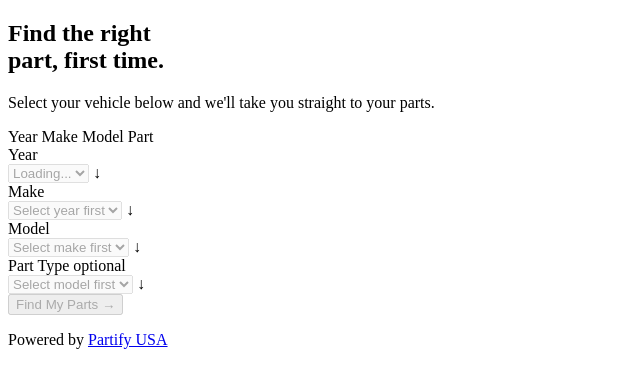
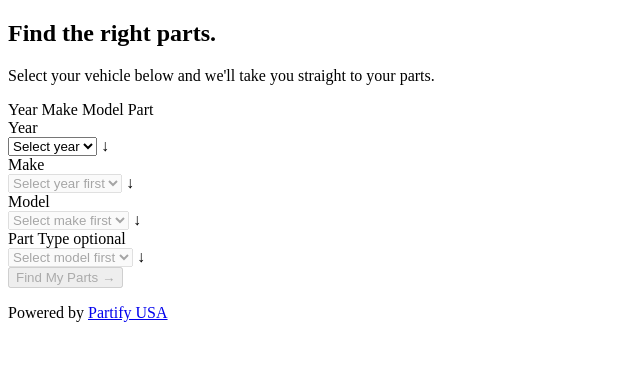
Before and after one commit to Sethdarling1s/PartifyAssessment, a Flask app: page / in a window 1280 px wide. Shown: the part 26-414 px from the top of the page, without its empty margins (0-640 px from the left). Run offline with Flask 3, Linux system fonts and the light colour scheme.

Commit message:
added javascript for year select

```diff
--- a/PartifyWebsite/flask_app/static/js/main.js
+++ b/PartifyWebsite/flask_app/static/js/main.js
@@ -0,0 +1,117 @@
+/**
+ * main.js — Partify Parts Finder
+ * Handles cascade dropdown logic and URL redirect.
+ */
+
+// ── DOM references ────────────────────────────────────────────────────────────
+
+const yearSelect      = document.getElementById("select-year");
+const makeSelect      = document.getElementById("select-make");
+const modelSelect     = document.getElementById("select-model");
+const typeSelect      = document.getElementById("select-type");
+const searchBtn       = document.getElementById("search-btn");
+const actionNote      = document.getElementById("action-note");
+
+// ── Helpers ───────────────────────────────────────────────────────────────────
+
+/**
+ * Populate a select element with an array of option values.
+ * Clears existing options first, then appends a placeholder followed by values.
+ *
+ * @param {HTMLSelectElement} selectEl   - The select element to populate
+ * @param {string[]}          options    - Array of option values to add
+ * @param {string}            placeholder - Placeholder text for the first option
+ */
+function populateSelect(selectEl, options, placeholder) {
+  selectEl.innerHTML = "";
+
+  const placeholderOption = document.createElement("option");
+  placeholderOption.value = "";
+  placeholderOption.textContent = placeholder;
+  placeholderOption.disabled = true;
+  placeholderOption.selected = true;
+  selectEl.appendChild(placeholderOption);
+
+  options.forEach(value => {
+    const option = document.createElement("option");
+    option.value = value;
+    option.textContent = value;
+    selectEl.appendChild(option);
+  });
+
+  selectEl.disabled = false;
+}
+
+/**
+ * Reset a select element back to a disabled state with a placeholder message.
+ *
+ * @param {HTMLSelectElement} selectEl   - The select element to reset
+ * @param {string}            placeholder - Placeholder text to show
+ */
+function resetSelect(selectEl, placeholder) {
+  selectEl.innerHTML = `<option value="" disabled selected>${placeholder}</option>`;
+  selectEl.disabled = true;
+}
+
+/**
+ * Show a status message below the search button.
+ *
+ * @param {string}  message  - Message to display
+ * @param {boolean} isError  - If true, applies error styling
+ */
+function setActionNote(message, isError = false) {
+  actionNote.textContent = message;
+  actionNote.className = isError ? "action-note error" : "action-note";
+}
+
+// ── API calls ─────────────────────────────────────────────────────────────────
+
+/**
+ * Generic fetch wrapper for API calls.
+ * Returns parsed JSON on success, or null on failure.
+ *
+ * @param {string} url - The API endpoint to fetch
+ * @returns {Promise<any|null>}
+ */
+async function fetchAPI(url) {
+  try {
+    const response = await fetch(url);
+    if (!response.ok) throw new Error(`API error: ${response.status}`);
+    return await response.json();
+  } catch (error) {
+    console.error(error);
+    setActionNote("Something went wrong loading options. Please refresh.", true);
+    return null;
+  }
+}
+
+// ── Initialisation ────────────────────────────────────────────────────────────
+
+/**
+ * Load years from the API and populate the Year dropdown.
+ * Called once on page load.
+ */
+async function loadYears() {
+  yearSelect.innerHTML = `<option value="" disabled selected>Loading...</option>`;
+
+  const years = await fetchAPI("/api/years");
+
+  if (!years) return;
+
+  populateSelect(yearSelect, years, "Select year");
+}
+
+// ── Event listeners ───────────────────────────────────────────────────────────
+
+yearSelect.addEventListener("change", () => {
+  // Reset all downstream selects when year changes
+  resetSelect(makeSelect,  "Select make first");
+  resetSelect(modelSelect, "Select make first");
+  resetSelect(typeSelect,  "Select model first");
+  searchBtn.disabled = true;
+  setActionNote("");
+});
+
+// ── Entry point ───────────────────────────────────────────────────────────────
+
+document.addEventListener("DOMContentLoaded", loadYears);
--- a/PartifyWebsite/flask_app/templates/index.html
+++ b/PartifyWebsite/flask_app/templates/index.html
@@ -27,7 +27,7 @@
 
     <section class="hero" aria-labelledby="hero-heading">
       <h1 id="hero-heading" class="hero-title">
-        Find the right<br />part, first time.
+        Find the right parts.
       </h1>
       <p class="hero-sub">Select your vehicle below and we'll take you straight to your parts.</p>
     </section>
@@ -110,6 +110,6 @@
 
   </main>
 
-  <script src="js/main.js"></script>
+  <script src="{{ url_for('static', filename='js/main.js') }}"></script>
 </body>
 </html>
```
